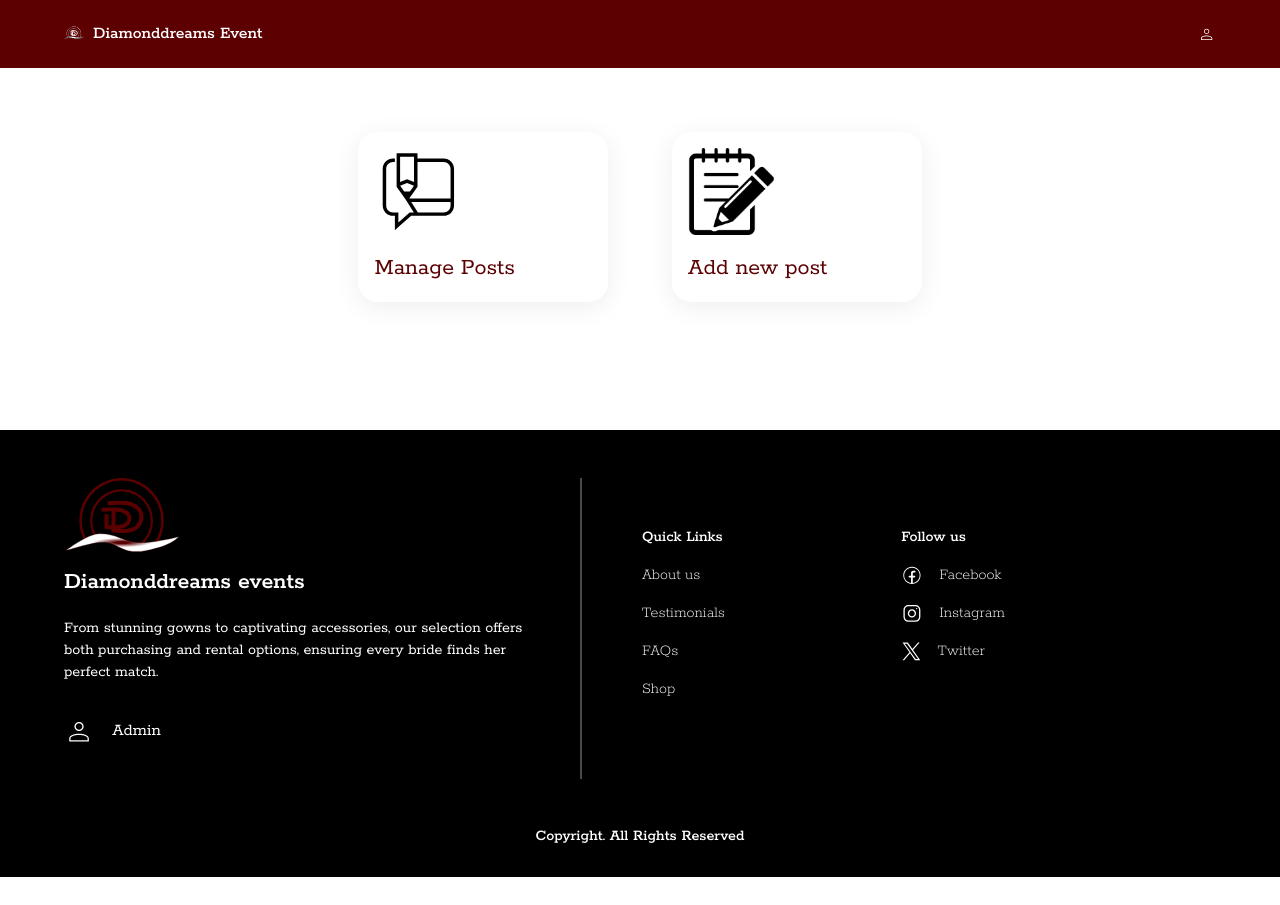
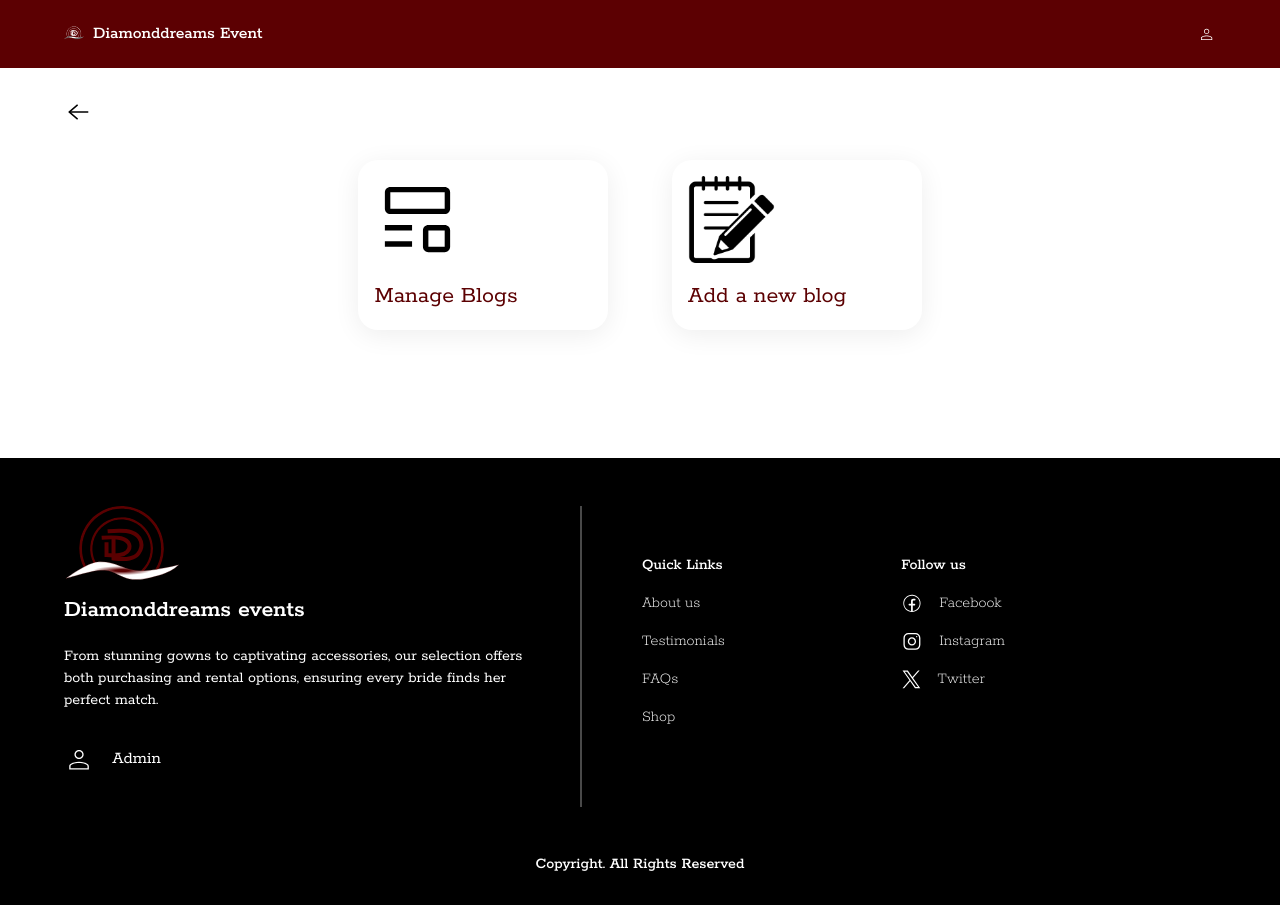
Before and after one commit to tosxin-456/diamond-dreams, a React (Vite) app: page /Admin/Blog-options in a window 1280 px wide. Before the commit the page ends 877 px from the top, so only its background shows below. Built offline with nearby package versions, Linux system fonts and the light colour scheme.

Commit message:
changed the image

```diff
--- a/src/pages/admin/CreateBlog.jsx
+++ b/src/pages/admin/CreateBlog.jsx
@@ -55,7 +55,7 @@ const CreateBlog = () => {
 
   return (
     <div className='BlogCreateWrapper'>
-      <img src={back} alt="Back" onClick={()=> history('../Dashboard')} />
+      <img src={back} alt="Back" onClick={()=> history('../Blog-options')} />
       <div className="createBlogWrap">
         <h2>New Blog Post</h2>
         <form action="">
--- a/src/pages/admin/ViewBlog.jsx
+++ b/src/pages/admin/ViewBlog.jsx
@@ -1,5 +1,8 @@
 import edit from '../../assets/icons/editIcon.png';
-import blogIcon from '../../assets/icons/blogIcon.svg';
+import blogIcon from '../../assets/icons/carbon_blog (1).svg';
+import blog2 from '../../assets/icons/carbon_blog.svg'
+import back from '../../assets/icons/back-arrow.svg'
+
 import { useNavigate } from 'react-router-dom';
 
 const ViewBlogs = () => {
@@ -7,14 +10,15 @@ const ViewBlogs = () => {
 
   return (
     <>
+      <img src={back} alt="Back" onClick={()=> history('../Dashboard')} />
       <section className="viewBlogWrap">
         <article onClick={()=>history('../Manage-post')}>
           <img src={blogIcon} alt="Blog" />
-          <p>Manage Posts</p>
+          <p>Manage Blogs</p>
         </article>
         <article onClick={()=>history('../Add-post')}>
           <img src={edit} alt="Edit" />
-          <p>Add new post</p>
+          <p>Add a new blog</p>
         </article>
       </section>
     </>
```
Also changed, not shown: src/assets/icons/carbon_blog (1).svg (added), src/assets/icons/carbon_blog.svg (added).
